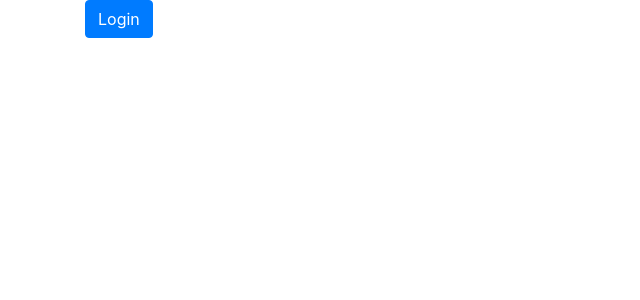
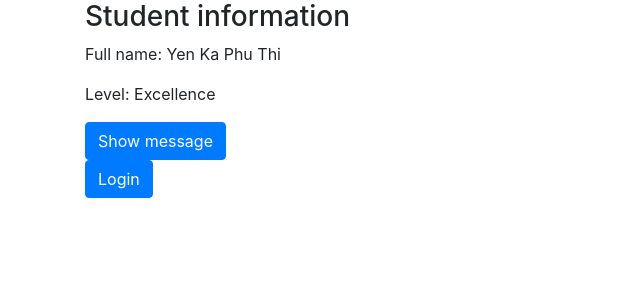
Before and after one commit to YenKaPhuThi/FE-64_Reactjs, a React (Create React App) app: page / in a window 1280 px wide. Shown: the top 300 px of the page, without its empty margins (0-640 px from the left). Built offline with nearby package versions, Linux system fonts and the light colour scheme.

Commit message:
[React]: Praticse with binding data again

```diff
--- a/src/App.js
+++ b/src/App.js
@@ -8,8 +8,8 @@ function App() {
     <div className="App">
       {/* <PractiseComponents /> */}
       <div className="container">
-        {/* <Student />
-        <Event /> */}
+        <Student />
+        <Event />
         <ConditionIf />
       </div>
     </div>
--- a/src/components/BindingData/Student.jsx
+++ b/src/components/BindingData/Student.jsx
@@ -1,24 +1,34 @@
 import React, { Component } from "react";
 
 export default class Student extends Component {
-  hotTen = "Yen";
-  class = "FE 64";
+  // Properties
+  firstName = "Yen";
+  lastName = "Ka Phu";
+  middleName = "Thi"
 
-  arrangeLevel = (type) => {
-    return (
-      <div>
-        <p>{type}</p>
-        <p>{this.hotTen}</p>
-        <p>{this.class}</p>
-      </div>
-    );
-  };
+  // Method
+  arrangeStudentLevel (point) {
+    let result = '';
+    if (8 < point <= 10) {
+      result = "Excellence"
+    } else if (6 < point <= 8) {
+      result = "Good"
+    } else if (0 <= point <= 6) {
+      result = "Bad"
+    } else {
+      result = "Not valid point"
+    }
+    return result;
+  }
+
 
   render() {
     let point = 10;
     return (
       <div>
-        Student: {point} {this.arrangeLevel("Giỏi")}
+        <h3>Student information</h3>
+        <p>Full name: {this.firstName + " " + this.lastName + " " + this.middleName}</p>
+        <p>Level: {this.arrangeStudentLevel(point)}</p>
       </div>
     );
   }
```
